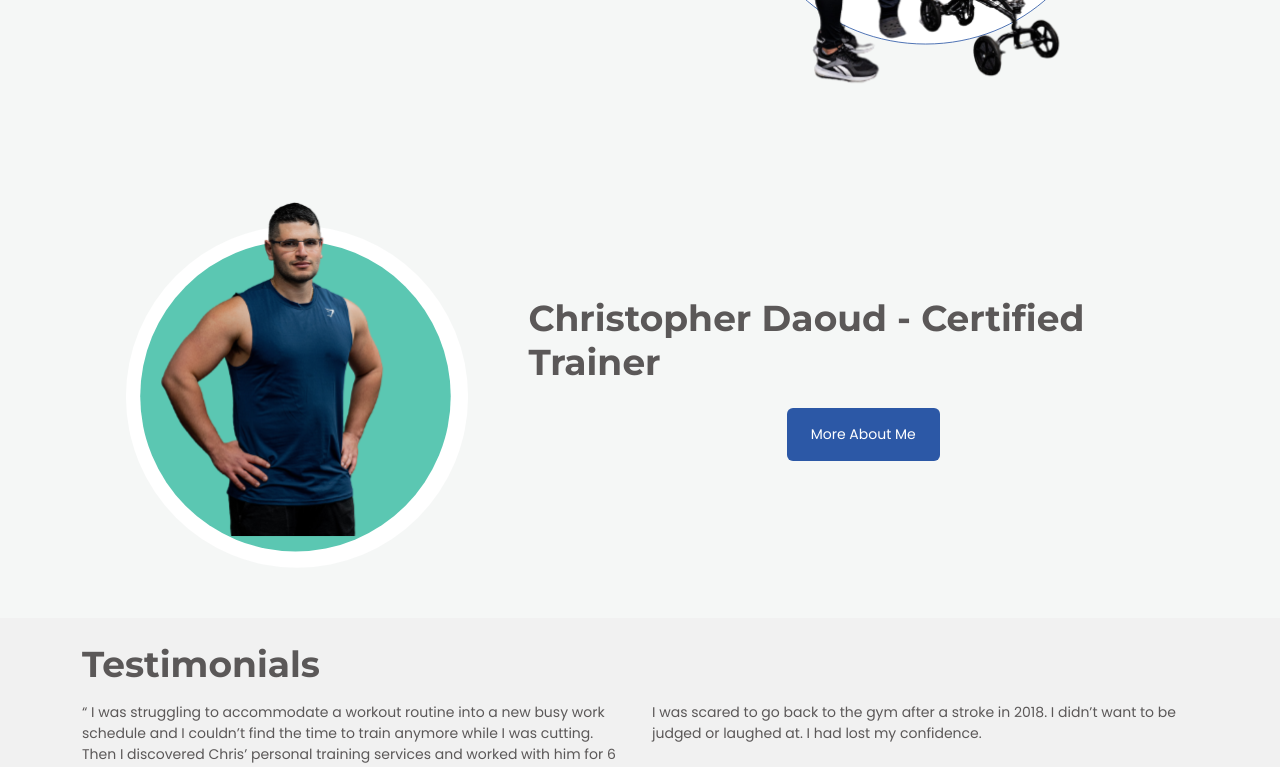
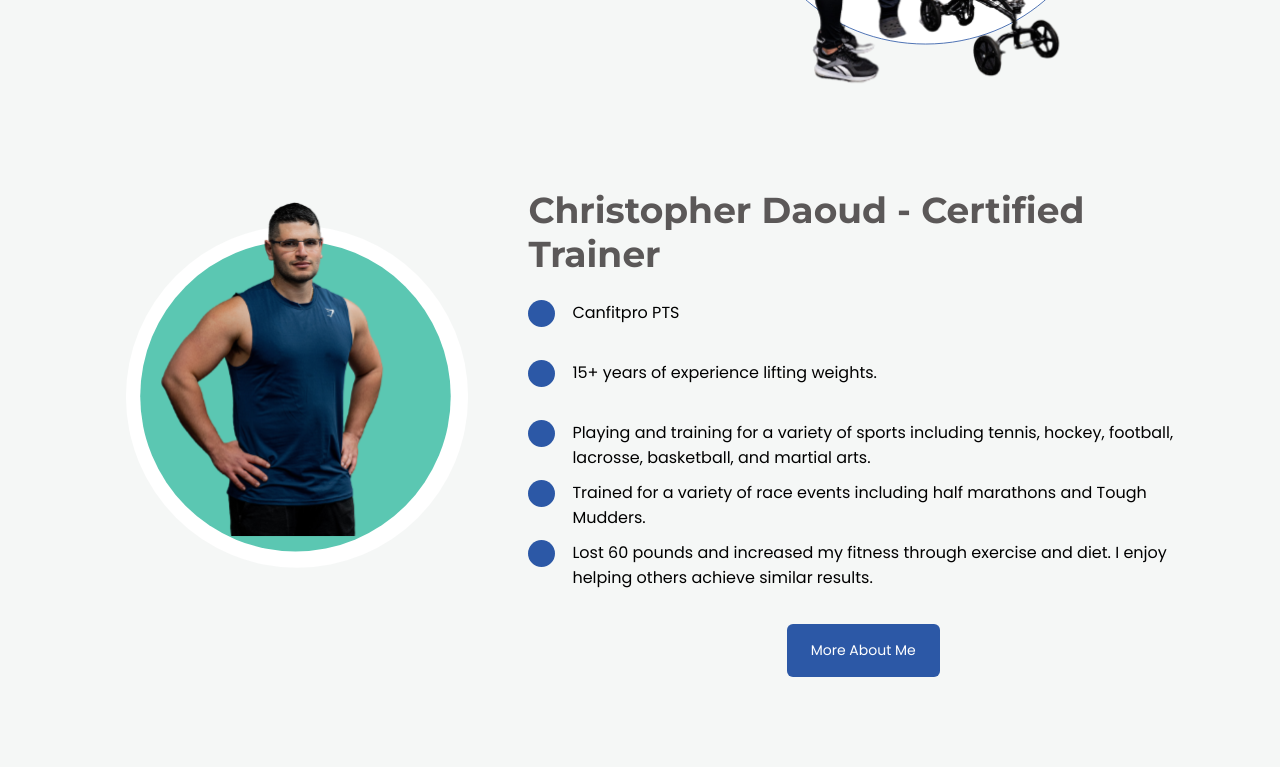
Before and after one commit to JGSolutions/fitvitfitness, a Next.js app: page / in a window 1280 px wide. Shown: the part 579-1346 px from the top of the page. Built offline with nearby package versions, Linux system fonts and the light colour scheme.

Commit message:
added bullet points

```diff
--- a/pages/about/index.tsx
+++ b/pages/about/index.tsx
@@ -10,7 +10,7 @@ export default function About() {
     return (
         <>
             <Head>
-                <title>FitVitFitness - About Christopher Daoud</title>
+                <title>FitVit - About Christopher Daoud</title>
                 <meta name="description" content="About Christopher Daoud a certified trainer helping other get in shape and motivated" />
 
                 <meta property="og:type" content="website" />
--- a/pages/index.tsx
+++ b/pages/index.tsx
@@ -55,6 +55,15 @@ export default function Home() {
 							</div>
 							<div className={styles.trainerDetails}>
 								<h2 className={styles.subTitles}>Christopher Daoud - Certified Trainer</h2>
+								<ul className={styles.dd}>
+									<li>Canfitpro PTS</li>
+									<li>15+ years of experience lifting weights.</li>
+									<li>Playing and training for a variety of sports including tennis, hockey, football, lacrosse, basketball, and martial arts. </li>
+									<li>Trained for a variety of race events including half marathons and Tough Mudders.  </li>
+									<li>
+										Lost 60 pounds and increased my fitness through exercise and diet. I enjoy helping others achieve similar results.
+									</li>
+								</ul>
 								<div style={{ display: 'flex', justifyContent: 'center'}}>
 									<Link href="/about" className={button.fvButton}>
 										More About Me
--- a/pages/personal-training/index.tsx
+++ b/pages/personal-training/index.tsx
@@ -7,7 +7,7 @@ import Contact from '../../components/contact/contact';
 
 export default function PersonalTraining() {
     return (
-        <div>
+        <>
             <Head>
                 <title>FitVit - Personal Training Sessions</title>
                 <meta name="description" content="Personal training sessions with Christopher Daoud to help you with your workout goals." />
@@ -71,6 +71,6 @@ export default function PersonalTraining() {
 
             <Footer></Footer>
 
-        </div>
+        </>
     );
 }
--- a/styles/Home.module.css
+++ b/styles/Home.module.css
@@ -1,7 +1,7 @@
 .main {
 	display: flex;
 	flex-direction: column;
-	gap: 50px;
+	gap: 175px;
 	margin-top: 100px;
 	margin-bottom: 100px;
 }
@@ -54,6 +54,18 @@
 	width: 60%;
 }
 
+.dd {
+	list-style-type: none;
+}
+
+.dd li {
+	height: auto;
+    min-height: 50px;
+    padding-left: 44px;
+    margin-bottom: 10px;
+	background: url('/list-bullet.svg') no-repeat left top;
+}
+
 .trainerImageRow {
 	display: flex;
 	width: 40%;
```
Also changed, not shown: public/list-bullet.svg (added).
